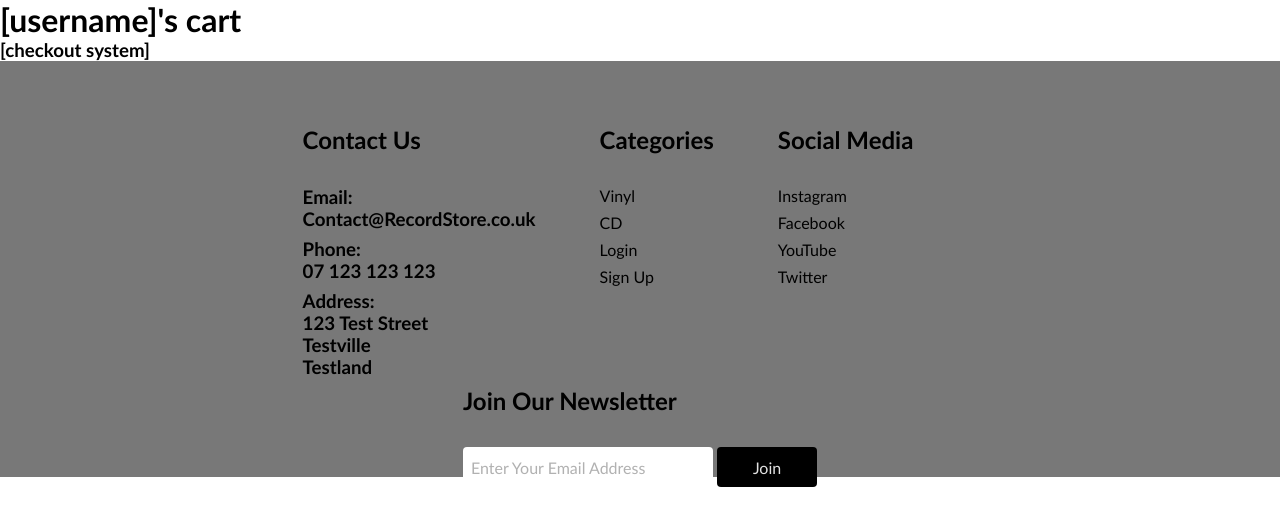
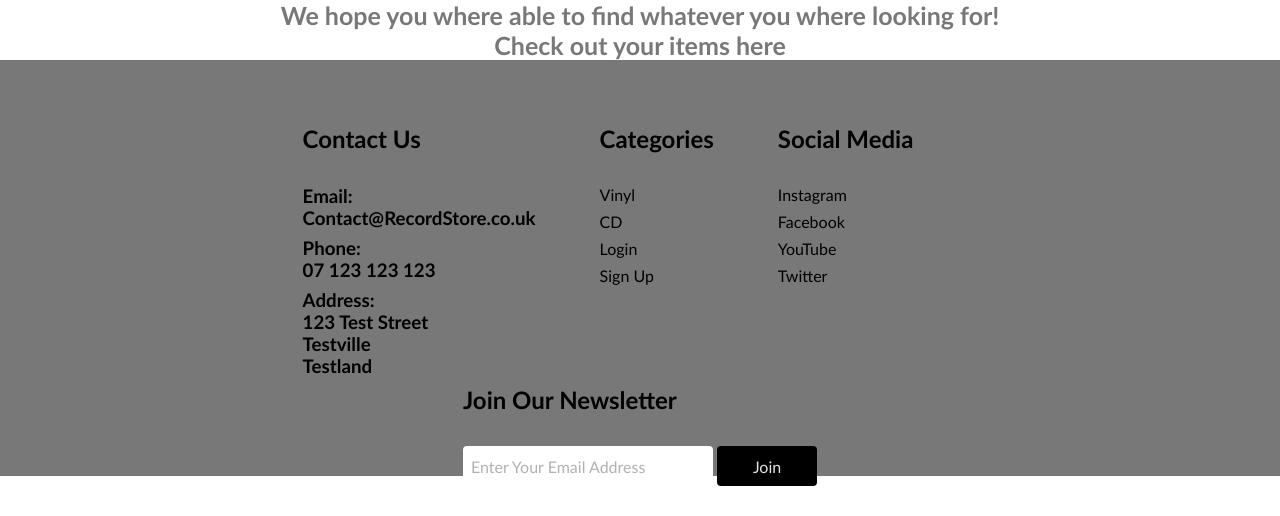
Before and after one commit to KieranWiertz/Programming-02-Assessment, a PHP site: page /cart.php in a window 1280 px wide. Shown: the part 80-596 px from the top of the page. Run offline with PHP 8.4, Linux system fonts and the light colour scheme.

Commit message:
cart styling added

```diff
--- a/cart.php
+++ b/cart.php
@@ -1,7 +1,16 @@
 <?php include_once 'header.php'; ?>
 
-<h1>[username]'s cart</h1>
+    <div class="cart-user-info">
+        <?php
+          if (isset($_SESSION["useruid"])) {
+            echo "<p>" . $_SESSION["useruid"] . "'s Shopping Cart </p>";
+          }
+    ?>
+    </div>
+    <h2 class="cart-info">We hope you where able to find whatever you where looking for!<br>Check out your items here</h2>
 
-<h3>[checkout system]</h3>
+    <div class="cart-items">
+
+    </div>
 
 <?php include_once 'footer.php'; ?>
--- a/styles.css
+++ b/styles.css
@@ -415,6 +415,26 @@ footer {
   color: #000;
 }
 
+/*Cart Styling*/
+
+.cart-user-info {
+  display: flex;
+  justify-content: center;
+  align-items: flex-start;
+  font-size: 35px;
+  color: #000;
+  padding: 0rem 2rem;
+}
+
+.cart-info {
+  display: flex;
+  justify-content: center;
+  text-align: center;
+  font-size: 25px;
+  color: #787878;
+  padding: 0rem 2rem;
+}
+
 /*Media Styling*/
 
 @media screen and (max-width: 986px) {
```
